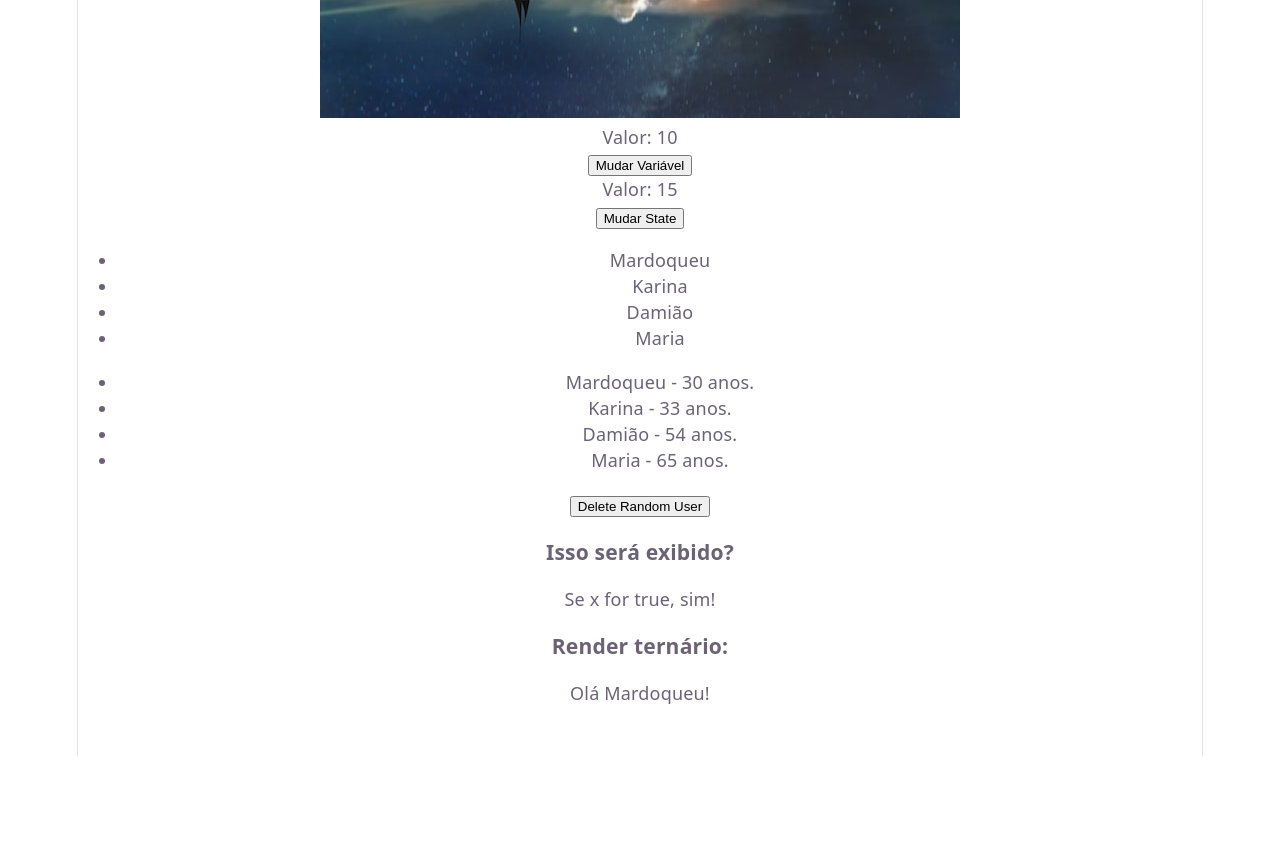
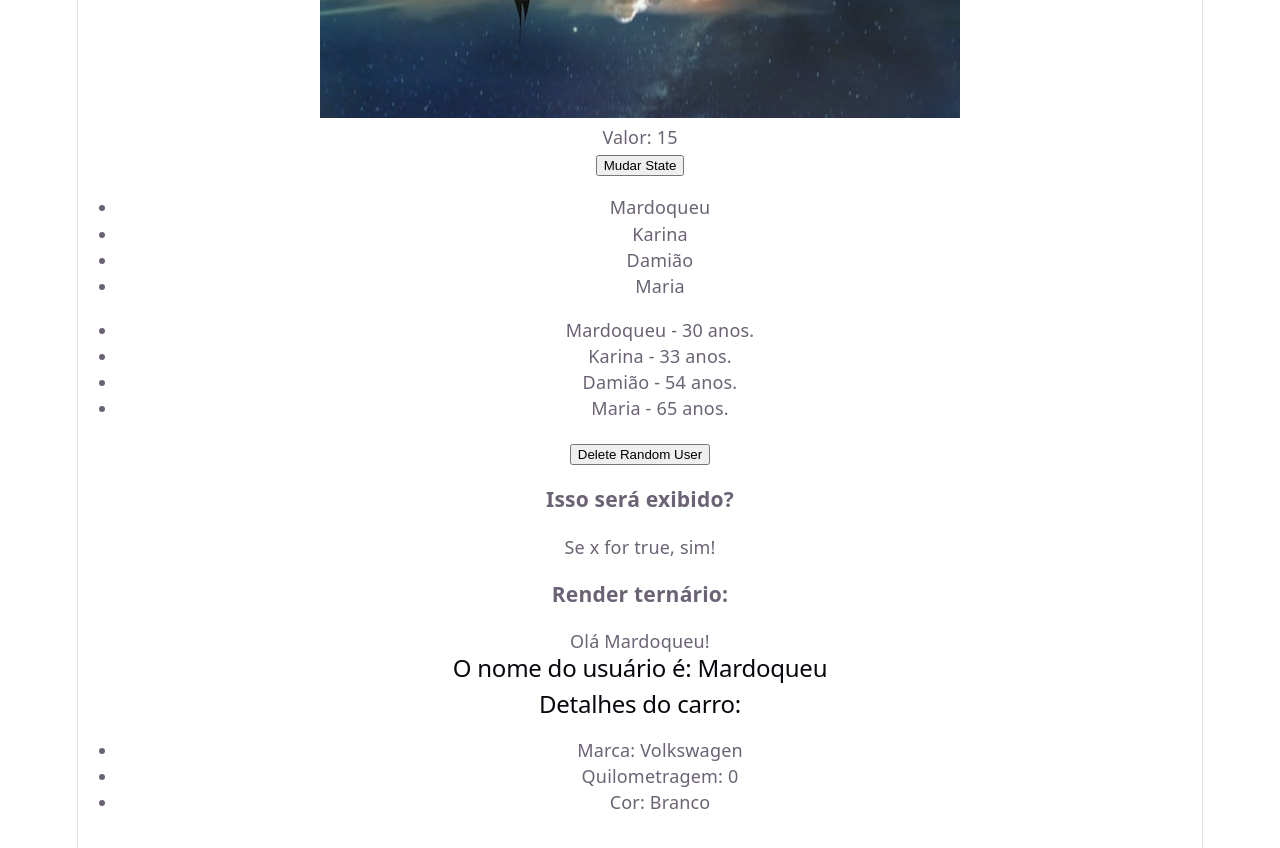
Before and after one commit to mardoqueugmartins/react-studies, a React (Vite) app in the folder 04_react_advanced/advanced/: page / in a window 1280 px wide. Shown: the part 820-1668 px from the top of the page. Before the commit the page ends 1576 px from the top, so only its background shows below. Built offline with nearby package versions, Linux system fonts and the light colour scheme.

Commit message:
desestruturando props

```diff
--- a/04_react_advanced/advanced/src/App.jsx
+++ b/04_react_advanced/advanced/src/App.jsx
@@ -9,10 +9,14 @@ import Data from './components/Data';
 
 // Renderização de lista
 import ListRender from './components/ListRender';
+import ShowUserName from './components/ShowUserName';
+
+// Desestruturando de props
+import CarDetails from './components/CarDetails';
 
 function App() {
   return (
-    <div className='App' style={{paddingBottom: "50px"}}>
+    <div className="App" style={{ paddingBottom: "50px" }}>
       <h1>Avançando em React</h1>
       {/* Imagem em public */}
       <img src="/img.jpg" alt="Street" />
@@ -24,6 +28,10 @@ function App() {
       <ListRender />
       {/* ConditionalRender */}
       <ConditionalRender />
+      {/* Props */}
+      <ShowUserName name="Mardoqueu" />
+      {/* Desestruturando Props */}
+      <CarDetails brand="Volkswagen"km={0} color="Branco"/>
     </div>
   );
 }
--- /dev/null
+++ b/04_react_advanced/advanced/src/components/CarDetails.jsx
@@ -0,0 +1,14 @@
+const CarDetails = ({brand, km, color}) => {
+  return (
+    <div>
+      <h2>Detalhes do carro:</h2>
+      <ul>
+        <li>Marca: {brand}</li>
+        <li>Quilometragem: {km}</li>
+        <li>Cor: {color}</li>
+      </ul>
+    </div>
+  );
+}
+
+export default CarDetails
--- a/04_react_advanced/advanced/src/components/ConditionalRender.jsx
+++ b/04_react_advanced/advanced/src/components/ConditionalRender.jsx
@@ -1,5 +1,3 @@
-import React from "react";
-
 const ConditionalRender = () => {
   const x = 11;
 
--- a/04_react_advanced/advanced/src/components/Data.jsx
+++ b/04_react_advanced/advanced/src/components/Data.jsx
@@ -2,17 +2,17 @@ import { useState } from "react"
 
 // Variável comum
 const Data = () => {
-    let someData = 10;
+    // let someData = 10;
 
 // State React
 const [anotherNumber, setAnotherNumber] = useState(15);
 
   return (
     <div>
-      <div>
+      {/* <div>
         <p>Valor: {someData}</p>
         <button onClick={() => (someData = 15)}>Mudar Variável</button>
-      </div>
+      </div> */}
       <div>
         <p>Valor: {anotherNumber}</p>
         <button onClick={() => setAnotherNumber(20)}>Mudar State</button>
--- /dev/null
+++ b/04_react_advanced/advanced/src/components/ShowUserName.jsx
@@ -0,0 +1,10 @@
+
+const ShowUserName = (props) => {
+  return (
+    <div>
+      <h2>O nome do usuário é: {props.name}</h2>
+    </div>
+  )
+}
+
+export default ShowUserName
```
